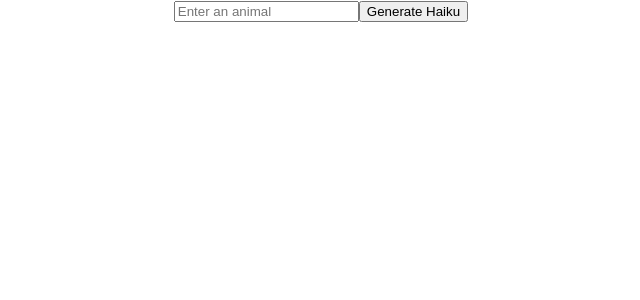
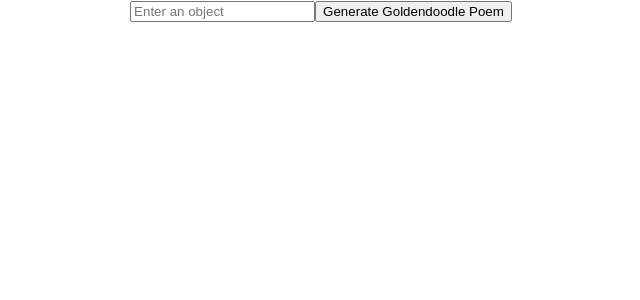
Before and after one commit to allisonLMT/Dogify, a React (Create React App) app: page / in a window 1280 px wide. Shown: the top 300 px of the page, without its empty margins (319-959 px from the left). Built offline with nearby package versions, Linux system fonts and the light colour scheme.

Commit message:
setResults
-set up state for result, so that the actual poem is held in {result} and now rendered on the page

```diff
--- a/src/App.js
+++ b/src/App.js
@@ -36,6 +36,7 @@ function App() {
     getResponse(url, parameters)
     .then(data => {
       console.log(data)
+      setResult(data.choices[0].text)
     });
   }
 
@@ -51,12 +52,12 @@ function App() {
       <form onSubmit={onSubmit}>
           <input
             type="text"
-            name="animal"
-            placeholder="Enter an animal"
+            name="object"
+            placeholder="Enter an object"
             value={subjectInput}
             onChange={(e) => setSubjectInput(e.target.value)}
           />
-          <input type="submit" value="Generate Haiku" />
+          <input type="submit" value="Generate Goldendoodle Poem" />
         </form>
         <div >{result}</div>
 
```
